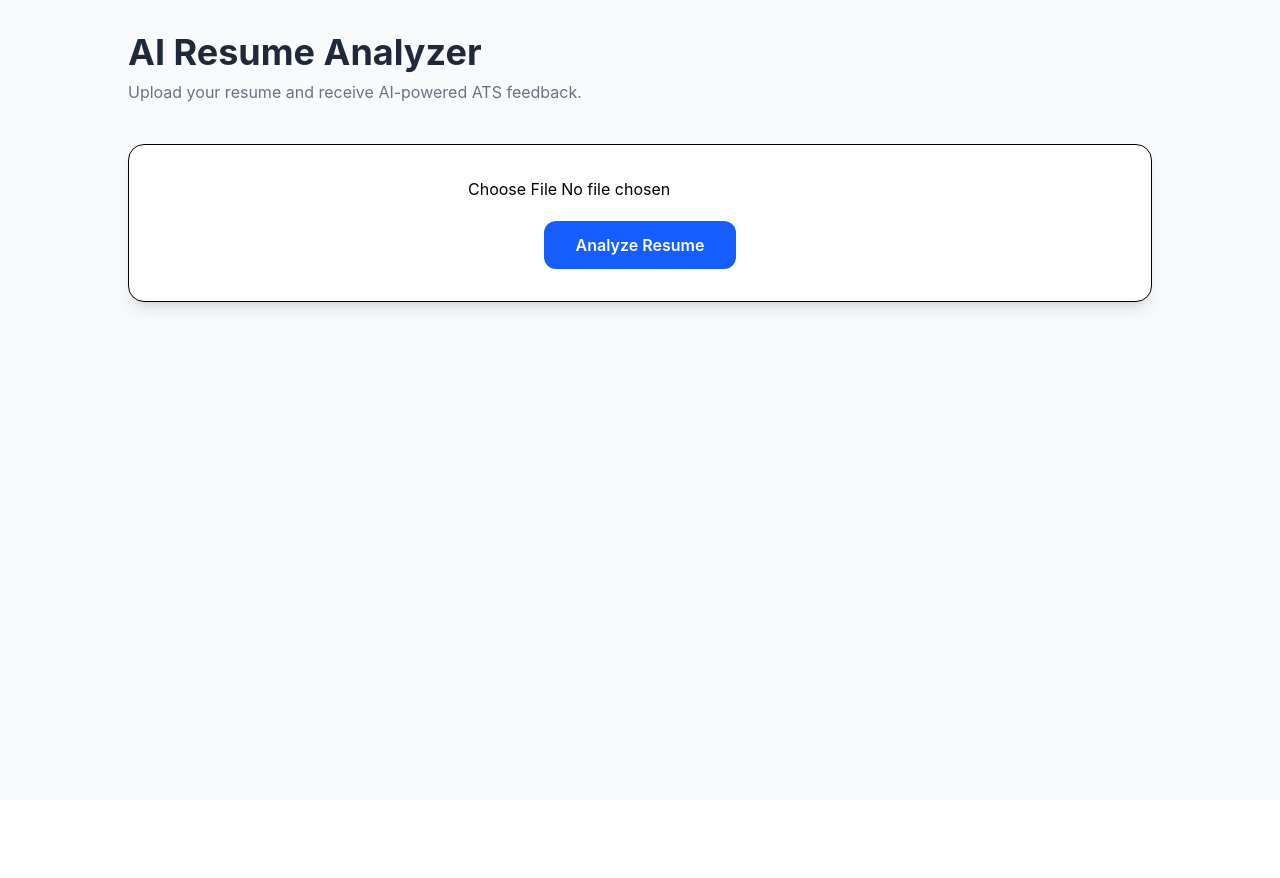
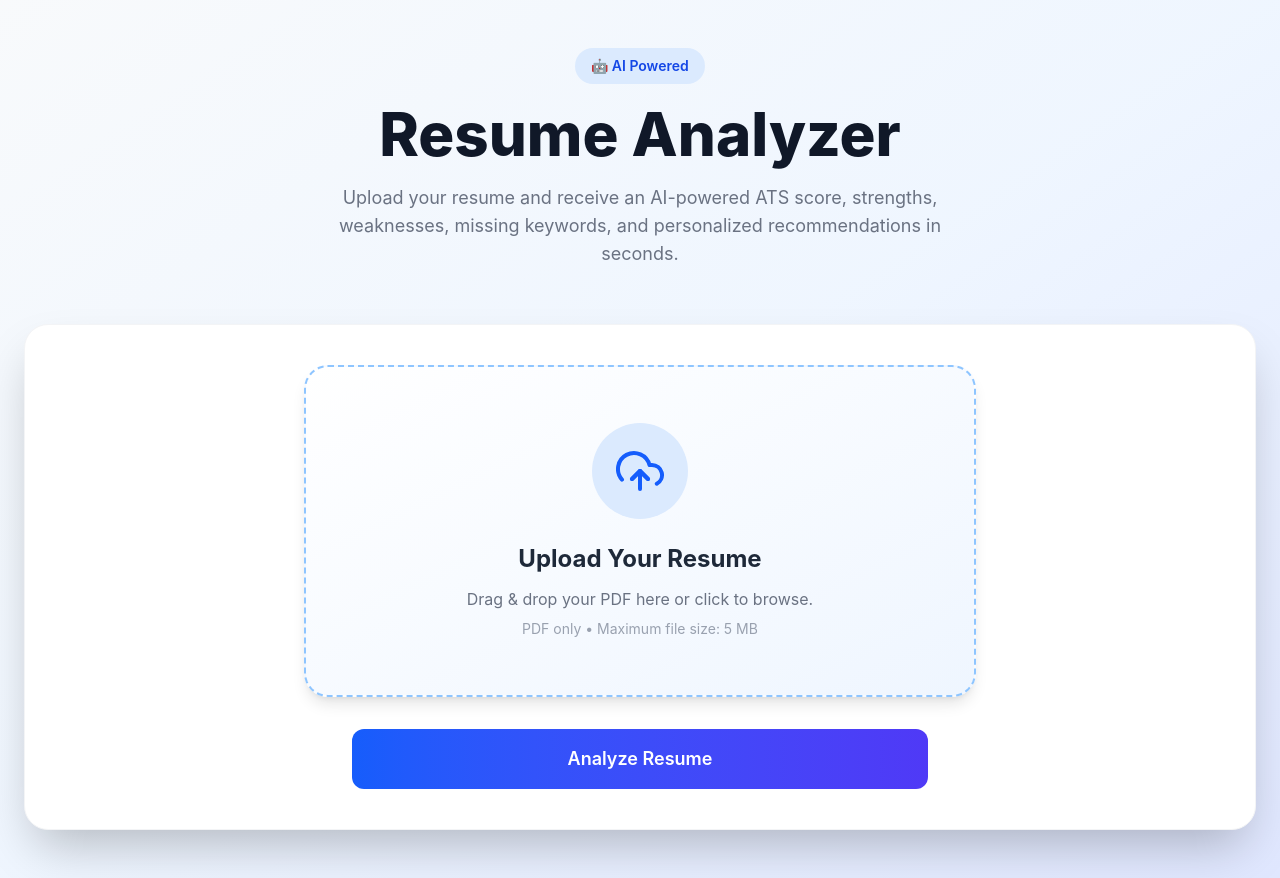
Before and after one commit to Vinayduggar27/InterviewIQ, a React (Vite) app in the folder client/: page /resume in a window 1280 px wide. Before the commit the page ends 800 px from the top, so only its background shows below. Built offline with nearby package versions, Linux system fonts and the light colour scheme.

Commit message:
feat: redesign resume analyzer UI with modular components and ATS score visualization

```diff
--- a/client/src/components/resume/ATSScore.tsx
+++ b/client/src/components/resume/ATSScore.tsx
@@ -1,12 +1,41 @@
+import { useEffect, useState } from "react";
+
 interface ATSScoreProps {
   score: number;
 }
 
 const ATSScore = ({ score }: ATSScoreProps) => {
+  const [displayScore, setDisplayScore] = useState(0);
+
+  useEffect(() => {
+    let current = 0;
+
+    const timer = setInterval(() => {
+      current++;
+
+      setDisplayScore(current);
+
+      if (current >= score) {
+        clearInterval(timer);
+      }
+    }, 18);
+
+    return () => clearInterval(timer);
+  }, [score]);
+
+  const radius = 80;
+  const stroke = 12;
+  const normalizedRadius = radius - stroke / 2;
+
+  const circumference = normalizedRadius * 2 * Math.PI;
+
+  const strokeDashoffset =
+    circumference - (displayScore / 100) * circumference;
+
   const getColor = () => {
-    if (score >= 80) return "text-green-600";
-    if (score >= 60) return "text-yellow-500";
-    return "text-red-500";
+    if (score >= 80) return "#22c55e";
+    if (score >= 60) return "#facc15";
+    return "#ef4444";
   };
 
   const getLabel = () => {
@@ -16,28 +45,66 @@ const ATSScore = ({ score }: ATSScoreProps) => {
   };
 
   return (
-    <div className="bg-white rounded-2xl shadow-md p-8 flex flex-col items-center">
-      <h2 className="text-2xl font-bold text-gray-800 mb-6">
+    <div className="bg-white rounded-3xl shadow-lg p-8 flex flex-col items-center">
+
+      <h2 className="text-2xl font-bold text-gray-800 mb-8">
         ATS Score
       </h2>
 
-      <div
-        className={`w-44 h-44 rounded-full border-[10px] border-blue-500 flex items-center justify-center ${getColor()}`}
-      >
-        <div className="text-center">
-          <p className="text-5xl font-bold">
-            {score}
-          </p>
+      <div className="relative w-52 h-52">
 
-          <p className="text-lg font-medium">
-            %
-          </p>
+        <svg
+          height="100%"
+          width="100%"
+          viewBox="0 0 180 180"
+        >
+          {/* Background Circle */}
+
+          <circle
+            stroke="#E5E7EB"
+            fill="transparent"
+            strokeWidth={stroke}
+            r={normalizedRadius}
+            cx="90"
+            cy="90"
+          />
+
+          {/* Progress Circle */}
+
+          <circle
+            stroke={getColor()}
+            fill="transparent"
+            strokeWidth={stroke}
+            strokeLinecap="round"
+            strokeDasharray={circumference}
+            strokeDashoffset={strokeDashoffset}
+            style={{
+              transition: "stroke-dashoffset 0.2s linear",
+            }}
+            r={normalizedRadius}
+            cx="90"
+            cy="90"
+            transform="rotate(-90 90 90)"
+          />
+        </svg>
+
+        <div className="absolute inset-0 flex flex-col items-center justify-center">
+
+          <span className="text-5xl font-bold text-gray-800">
+            {displayScore}%
+          </span>
+
+          <span
+            className="mt-2 font-semibold"
+            style={{ color: getColor() }}
+          >
+            {getLabel()}
+          </span>
+
         </div>
+
       </div>
 
-      <p className={`mt-6 text-xl font-semibold ${getColor()}`}>
-        {getLabel()}
-      </p>
     </div>
   );
 };
--- a/client/src/components/resume/Loading.tsx
+++ b/client/src/components/resume/Loading.tsx
@@ -0,0 +1,19 @@
+const Loading = () => {
+  return (
+    <div className="mt-10 flex flex-col items-center">
+
+      <div className="w-16 h-16 border-4 border-blue-200 border-t-blue-600 rounded-full animate-spin"></div>
+
+      <h2 className="mt-6 text-2xl font-bold text-gray-800">
+        AI is analyzing your resume...
+      </h2>
+
+      <p className="mt-2 text-gray-500">
+        Please wait while we calculate your ATS score.
+      </p>
+
+    </div>
+  );
+};
+
+export default Loading;
--- a/client/src/components/resume/ResumeUpload.tsx
+++ b/client/src/components/resume/ResumeUpload.tsx
@@ -5,6 +5,9 @@ import Strengths from "./Strengths";
 import Weaknesses from "./Weaknesses";
 import MissingKeywords from "./MissingKeywords";
 import Suggestions from "./Suggestions";
+import { FiUploadCloud } from "react-icons/fi";
+import { FaFilePdf } from "react-icons/fa";
+import Loading from "./Loading";
 
 interface ResumeAnalysis {
   id: string;
@@ -61,13 +64,34 @@ const ResumeUpload = () => {
   };
 
   return (
-    <div className="bg-white rounded-2xl shadow-lg border p-8">
+    <div className="bg-white rounded-3xl shadow-2xl border border-gray-100 p-10">
 
-      <div className="flex flex-col items-center gap-5">
+      <div className="flex flex-col items-center gap-8">
 
+        <label
+  className="
+w-full
+max-w-2xl
+rounded-3xl
+border-2
+border-dashed
+border-blue-300
+bg-gradient-to-br
+from-white
+to-blue-50
+shadow-lg
+hover:shadow-2xl
+hover:border-blue-500
+transition-all
+duration-300
+cursor-pointer
+p-14
+"
+>
   <input
     type="file"
     accept=".pdf"
+    className="hidden"
     onChange={(e) => {
       if (e.target.files?.length) {
         setFile(e.target.files[0]);
@@ -76,21 +100,85 @@ const ResumeUpload = () => {
     }}
   />
 
+  <div className="flex flex-col items-center">
+    <div className="w-24 h-24 rounded-full bg-blue-100 flex items-center justify-center">
+
+  <FiUploadCloud
+    size={48}
+    className="text-blue-600"
+  />
+
+</div>
+
+    <h3 className="text-2xl font-bold text-gray-800 mt-6">
+  Upload Your Resume
+</h3>
+
+<p className="text-gray-500 mt-3 text-center">
+  Drag & drop your PDF here or click to browse.
+</p>
+
+<p className="text-sm text-gray-400 mt-2">
+  PDF only • Maximum file size: 5 MB
+</p>
+  </div>
+</label>
+
        {file && (
-          <p className="text-gray-600 text-sm">
-            Selected File:
-            <span className="font-semibold ml-1">
+  <div className="w-full max-w-xl bg-gray-100 rounded-xl p-4 flex items-center justify-between border">
+
+    <div className="flex items-center gap-3">
+
+      <FaFilePdf
+        className="text-red-600"
+        size={28}
+      />
+
+      <div>
+
+        <p className="font-semibold">
           {file.name}
+        </p>
+
+        <p className="text-sm text-gray-500">
+          Ready for AI Analysis
+        </p>
+
+      </div>
+
+    </div>
+
+    <span className="text-green-600 text-xl font-bold">
+      ✓
     </span>
-          </p>
+
+  </div>
 )}
 
         <button
           onClick={handleUpload}
           disabled={loading}
-          className="px-8 py-3 rounded-xl bg-blue-600 text-white font-semibold hover:bg-blue-700 transition disabled:opacity-50"
+          className="
+w-full
+max-w-xl
+px-10
+py-4
+rounded-xl
+bg-gradient-to-r
+from-blue-600
+to-indigo-600
+text-white
+font-semibold
+text-lg
+hover:scale-105
+hover:shadow-xl
+transition-all
+duration-300
+disabled:opacity-50
+disabled:hover:scale-100
+"
         >
-          {loading ? "Analyzing Resume..." : "Analyze Resume"}
+          Analyze Resume
         </button>
 
         {error && (
@@ -98,9 +186,12 @@ const ResumeUpload = () => {
             {error}
           </div>
         )}
+
+        {loading && <Loading />}
+
       </div>
 
-      {analysis && (
+      {!loading && analysis && (
   <div className="mt-10 border-t pt-8">
 
     <ATSScore score={analysis.atsScore} />
--- a/client/src/pages/ResumeAnalyzer.tsx
+++ b/client/src/pages/ResumeAnalyzer.tsx
@@ -2,17 +2,27 @@ import ResumeUpload from "../components/resume/ResumeUpload";
 
 const ResumeAnalyzer = () => {
   return (
-    <div className="min-h-screen bg-gray-50 p-8">
-      <div className="max-w-5xl mx-auto">
-        <h1 className="text-4xl font-bold text-gray-800">
-          AI Resume Analyzer
-        </h1>
+    <div className="min-h-screen bg-gradient-to-br from-slate-50 via-blue-50 to-indigo-100 py-12 px-6">
+      <div className="max-w-7xl mx-auto">
+        <div className="text-center mb-14">
 
-        <p className="text-gray-500 mt-2">
-          Upload your resume and receive AI-powered ATS feedback.
-        </p>
+  <div className="inline-flex items-center gap-2 bg-blue-100 text-blue-700 px-4 py-2 rounded-full text-sm font-semibold">
+    🤖 AI Powered
+  </div>
 
-        <div className="mt-10">
+  <h1 className="mt-5 text-5xl md:text-6xl font-extrabold text-gray-900">
+    Resume Analyzer
+  </h1>
+
+  <p className="mt-5 max-w-2xl mx-auto text-lg text-gray-500">
+    Upload your resume and receive an AI-powered ATS score,
+    strengths, weaknesses, missing keywords, and personalized
+    recommendations in seconds.
+  </p>
+
+</div>
+
+        <div className="mt-12">
           <ResumeUpload />
         </div>
       </div>
```
Lines whose indentation alone changed are shown as unchanged.
